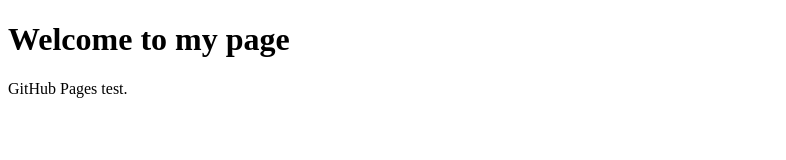
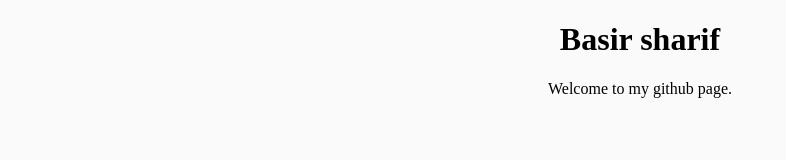
Before and after one commit to basirsharif/basirsharif.github.io, a plain HTML site: page index.html in a window 1280 px wide. Shown: the whole page, without its empty margins (0-786 px from the left). Drawn offline with Linux system fonts and the light colour scheme.

Commit message:
Commit 2

```diff
--- a/index.html
+++ b/index.html
@@ -1,7 +1,8 @@
 <!DOCTYPE html>
 <html>
-<body>
-<h1>Welcome to my page</h1>
-<p>GitHub Pages test.</p>
+<body style="background: #FAFAFA">
+
+<h1 align="center">Basir sharif</h1>
+<p align="center">Welcome to my github page.</p>
 </body>
 </html>
```
